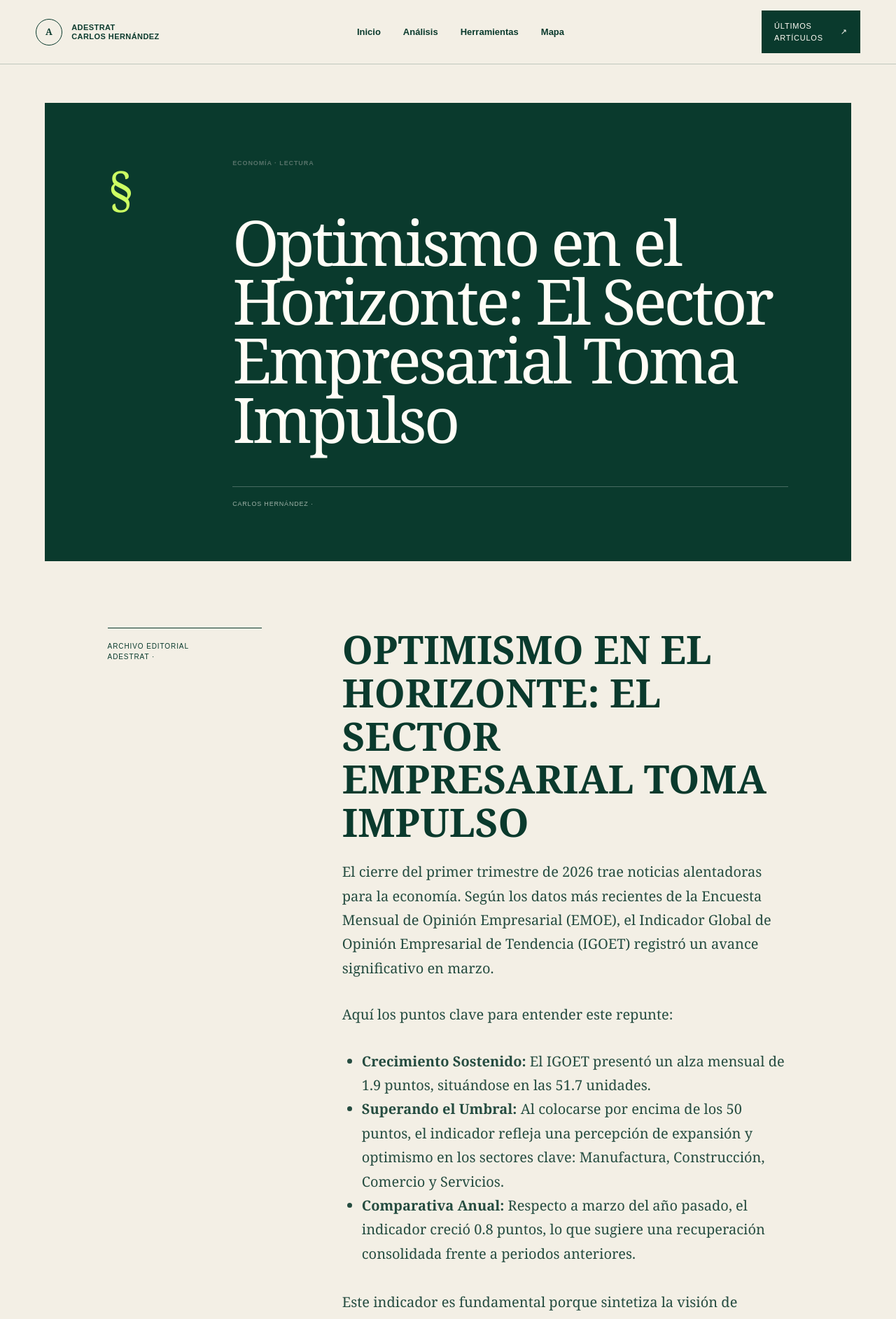
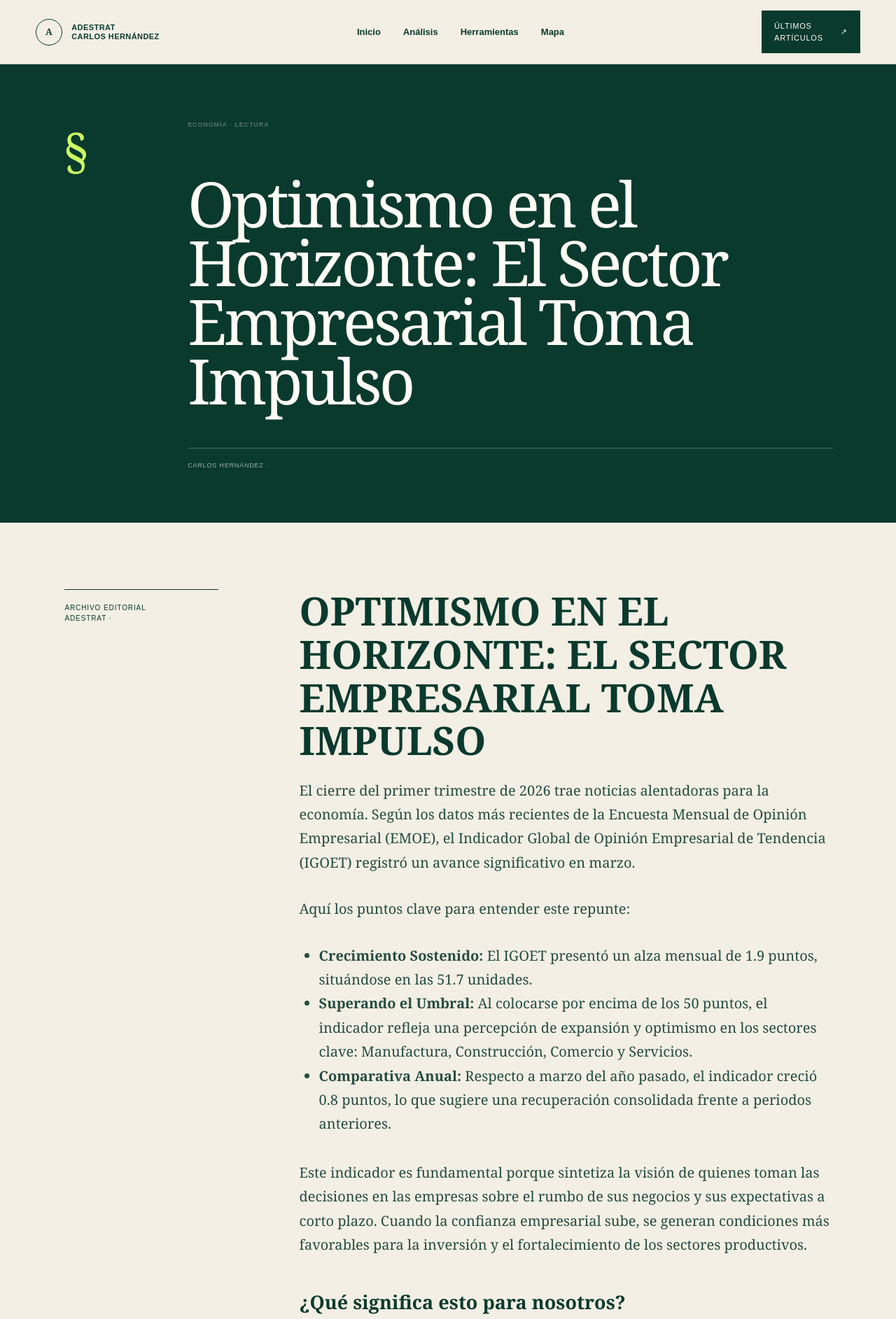
Before and after one commit to cafrhein/muro, a Jekyll site: the page built from _posts/2026-04-01-optimismo-horizonte-sector-empresarial.md, in a window 1280 px wide. Shown: the top 1885 px of the page at 70% size. Built offline with Jekyll 4.4.1, drawn with Linux system fonts in a browser that asks for light colours.

Commit message:
Aplica la plantilla de lectura a todas las entradas

```diff
--- a/_layouts/default.html
+++ b/_layouts/default.html
@@ -22,7 +22,7 @@
   <link rel="stylesheet" href="{{ '/style.css' | relative_url }}">
   <link rel="stylesheet" href="{{ '/assets/css/editorial-green.css' | relative_url }}">
 </head>
-<body class="editorial-site {{ page.body_class | default: 'standard-page' }}">
+<body class="editorial-site {% if page.layout == 'post' %}post-page{% else %}{{ page.body_class | default: 'standard-page' }}{% endif %}">
   <a class="skip-link" href="#contenido">Saltar al contenido</a>
 
   <header class="eg-nav" aria-label="Cabecera del sitio">
```
